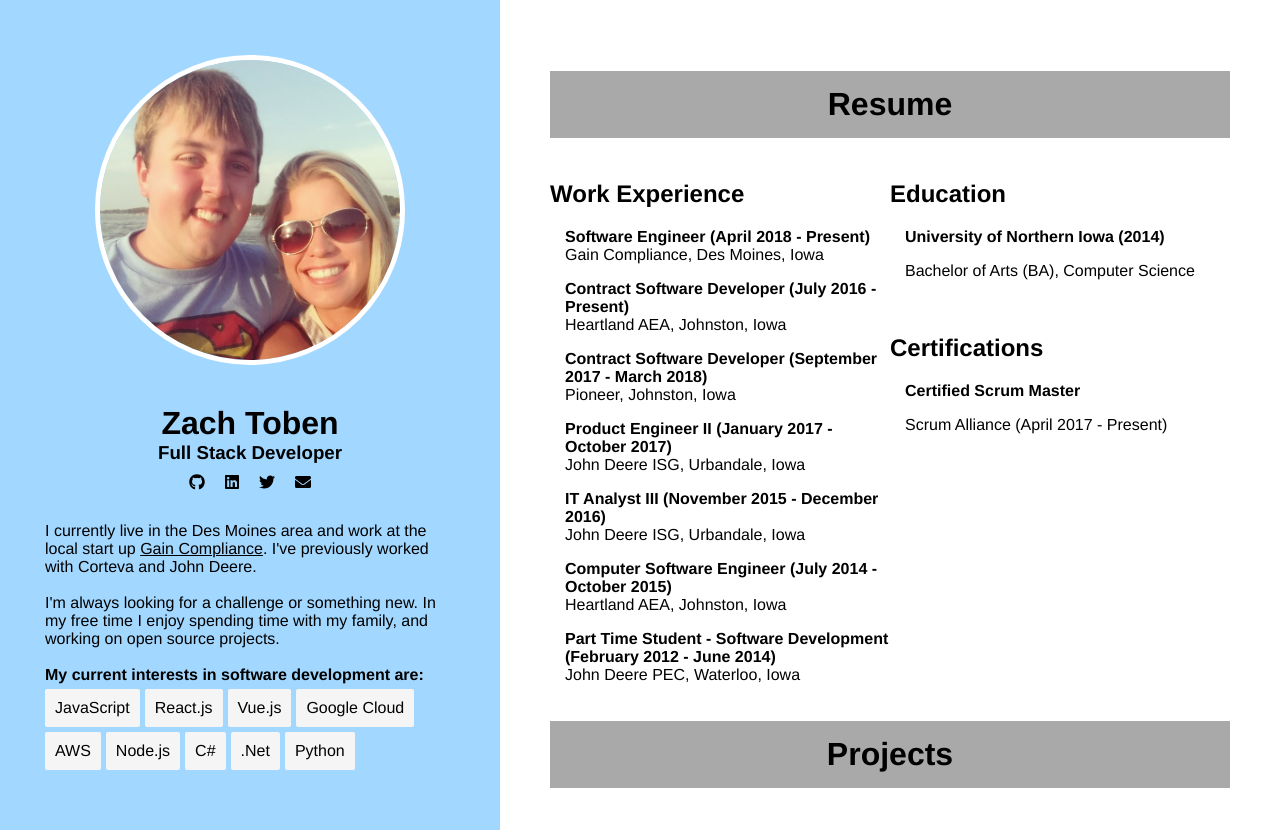
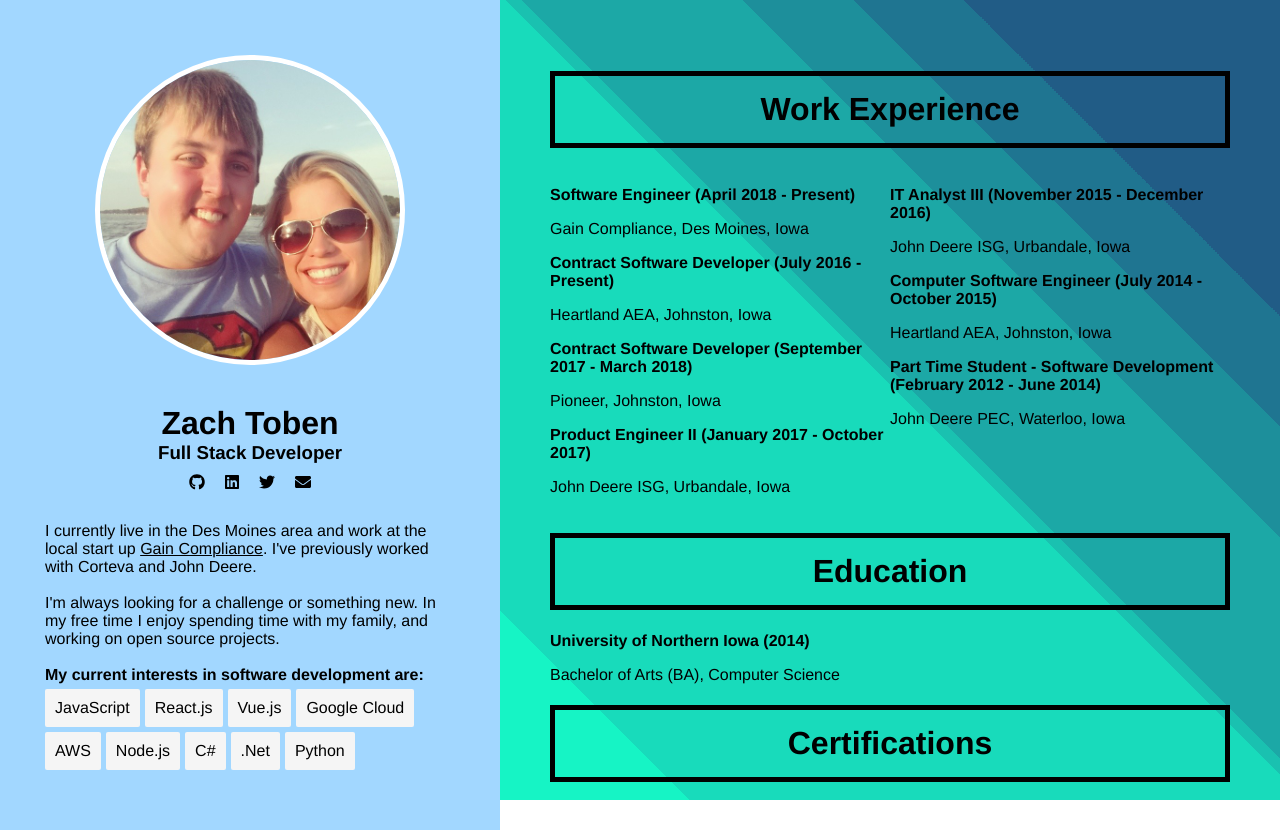
Before and after one commit to ztoben/vue-homepage, a Vue app: page / in a window 1280 px wide. Built offline with nearby package versions, Linux system fonts and the light colour scheme.

Commit message:
visual updates

```diff
--- a/src/components/Info.vue
+++ b/src/components/Info.vue
@@ -1,10 +1,9 @@
 <template>
   <div class="info">
     <div>
-      <h1 class="header">Resume</h1>
-      <div class="resume">
-        <div class="work-experience">
-          <h2>Work Experience</h2>
+      <h1 class="header">Work Experience</h1>
+      <div class="info-container">
+        <div>
           <p><b>Software Engineer (April 2018 - Present)</b></p>
           <p>Gain Compliance, Des Moines, Iowa</p>
 
@@ -16,7 +15,8 @@
 
           <p><b>Product Engineer II (January 2017 - October 2017)</b></p>
           <p>John Deere ISG, Urbandale, Iowa</p>
-
+        </div>
+        <div>
           <p><b>IT Analyst III (November 2015 - December 2016)</b></p>
           <p>John Deere ISG, Urbandale, Iowa</p>
 
@@ -26,20 +26,14 @@
           <p><b>Part Time Student - Software Development (February 2012 - June 2014)</b></p>
           <p>John Deere PEC, Waterloo, Iowa</p>
         </div>
-        <div>
-          <div class="education">
-            <h2>Education</h2>
-            <p><b>University of Northern Iowa (2014)</b></p>
-            <p>Bachelor of Arts (BA), Computer Science</p>
-          </div>
-          <br/>
-          <div class="certifications">
-            <h2>Certifications</h2>
-            <p><b>Certified Scrum Master</b></p>
-            <p>Scrum Alliance (April 2017 - Present)</p>
-          </div>
-        </div>
       </div>
+      <h1 class="header">Education</h1>
+      <p><b>University of Northern Iowa (2014)</b></p>
+      <p>Bachelor of Arts (BA), Computer Science</p>
+
+      <h1 class="header">Certifications</h1>
+      <p><b>Certified Scrum Master</b></p>
+      <p>Scrum Alliance (April 2017 - Present)</p>
     </div>
     <div class="projects">
       <h1 class="header">Projects</h1>
@@ -136,54 +130,38 @@
     display: flex;
     flex-direction: column;
     flex: 1;
-    background-color: white;
     overflow: auto;
     padding: 50px;
     position: relative;
+    background: white linear-gradient(45deg,
+      rgb(22, 244, 197) 0%,
+      rgb(22, 244, 197) 12%,
+      rgb(24, 219, 187) 12%,
+      rgb(24, 219, 187) 51%,
+      rgb(26, 193, 176) 51%,
+      rgb(26, 193, 176) 52%,
+      rgb(28, 168, 166) 52%,
+      rgb(28, 168, 166) 66%,
+      rgb(29, 143, 155) 66%,
+      rgb(29, 143, 155) 73%,
+      rgb(31, 117, 145) 73%,
+      rgb(31, 117, 145) 80%,
+      rgb(33, 92, 134) 80%,
+      rgb(33, 92, 134) 100%);
 
     .header {
-      background-color: darkgray;
+      border: 5px solid black;
       color: black;
       padding: 15px;
       text-align: center;
     }
 
-    .resume {
+    .info-container {
       display: flex;
 
       > div {
         flex: 1;
       }
-
-      .certifications {
-        p {
-          margin-left: 15px;
-        }
-      }
-
-      .education {
-        p {
-          margin-left: 15px;
-        }
-      }
-
-      .work-experience {
-        p:nth-child(odd) {
-          padding: 0;
-          margin-top: 0;
-        }
-
-        p:nth-child(even) {
-          margin-bottom: 0;
-          padding-bottom: 0;
-        }
-
-        p {
-          margin-left: 15px;
-        }
-      }
-
-
     }
 
     .projects {
@@ -193,7 +171,6 @@
         justify-content: space-evenly;
 
         .project {
-          background-color: lightgray;
           color: black;
           padding: 15px 25px;
           border-radius: 20px;
@@ -203,9 +180,10 @@
           flex-direction: column;
           min-width: 300px;
           position: relative;
+          border: 5px solid black;
 
           &:hover {
-            background-color: darkgray;
+            background-color: rgba(0, 0, 0, 0.2);
           }
 
           .stars {
```
Also changed, not shown: 2 other files (tests, documents, lock files or other folders).
